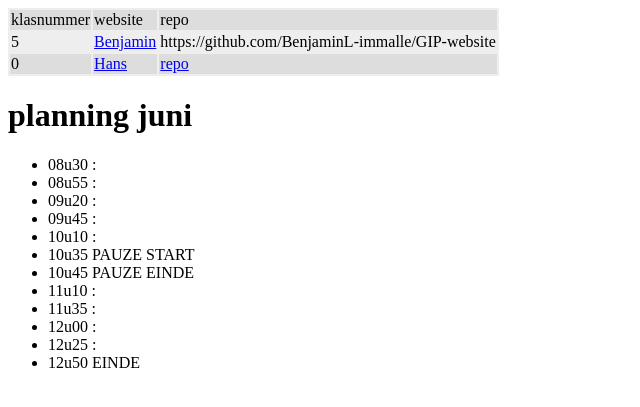
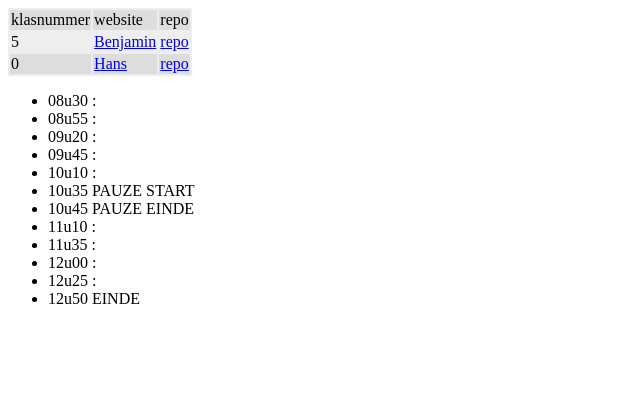
Before and after one commit to vbrh-immalle/vbrh-immalle.github.io, a Jekyll site: the page built from GIPWebsites2020-2021/index.md, in a window 1280 px wide. Shown: the top 407 px of the page, without its empty margins (0-640 px from the left). Built offline with Jekyll 4.4.1, drawn with Linux system fonts in a browser that asks for light colours; some web fonts are replaced.

Commit message:
links (ingevult)

```diff
--- a/GIPWebsites2020-2021/index.md
+++ b/GIPWebsites2020-2021/index.md
@@ -4,11 +4,8 @@ title: GIP Websites 2020-2021
 ---
 
 | klasnummer | website | repo |
-| 5 | [Benjamin](http://vbrh-immalle.github.io/) | https://github.com/BenjaminL-immalle/GIP-website |
-| 0 | [Hans](http://vbrh-immalle.github.io/) | [repo](https://github.com/vbrh-immalle/vbrh-immalle.github.io) |
-
-
-# planning juni
+| 5 | [Benjamin](https://benjaminl-immalle.github.io/GIP-website/) | [repo](https://github.com/BenjaminL-immalle/GIP-website) |
+| 0 | [Hans](http://vbrh-immalle.github.io/) | [repo](https://github.com/vbrh-immalle/vbrh-immle.github.io/GIP-website/)
 
 - 08u30 :
 - 08u55 :
```
